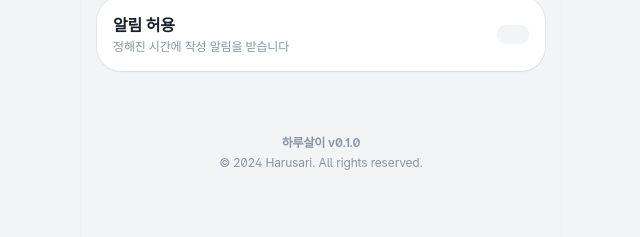
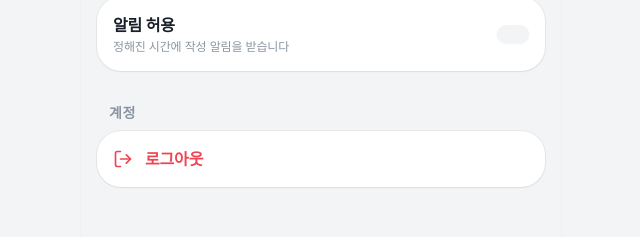
Before and after one commit to gogo1414/harusari, a Next.js app: page /settings in a window 1280 px wide. Shown: the part 493-730 px from the top of the page, without its empty margins (319-959 px from the left). Built offline with nearby package versions, Linux system fonts and the light colour scheme; no server answers; a web font is replaced by a local one.

Commit message:
feature: 설정 페이지 로그아웃 버튼 추가

```diff
--- a/app/settings/page.tsx
+++ b/app/settings/page.tsx
@@ -2,7 +2,7 @@
 
 import { useState, useEffect } from 'react';
 import { useRouter } from 'next/navigation';
-import { ChevronLeft, Moon, Sun, Monitor, Loader2 } from 'lucide-react';
+import { ChevronLeft, Moon, Sun, Monitor, Loader2, LogOut } from 'lucide-react';
 import { Button } from '@/components/ui/button';
 import { useTheme } from 'next-themes';
 import {
@@ -228,6 +228,23 @@ export default function SettingsPage() {
           </div>
         </section>
 
+        {/* 계정 설정 */}
+        <section>
+          <h2 className="text-sm font-semibold text-muted-foreground ml-3 mb-2 uppercase tracking-wider">계정</h2>
+          <div className="rounded-[24px] bg-card shadow-sm ring-1 ring-black/5 dark:ring-white/5 overflow-hidden">
+             <button
+               onClick={async () => {
+                 await supabase.auth.signOut();
+                 window.location.href = '/login';
+               }}
+               className="w-full p-4 flex items-center gap-3 text-destructive hover:bg-destructive/5 transition-colors text-left"
+             >
+                <LogOut className="h-5 w-5" />
+                <span className="text-base font-bold">로그아웃</span>
+             </button>
+          </div>
+        </section>
+
         <section className="pt-8 pb-4">
           <div className="flex flex-col items-center justify-center text-xs text-muted-foreground space-y-1">
             <p className="font-semibold">하루살이 v0.1.0</p>
```
